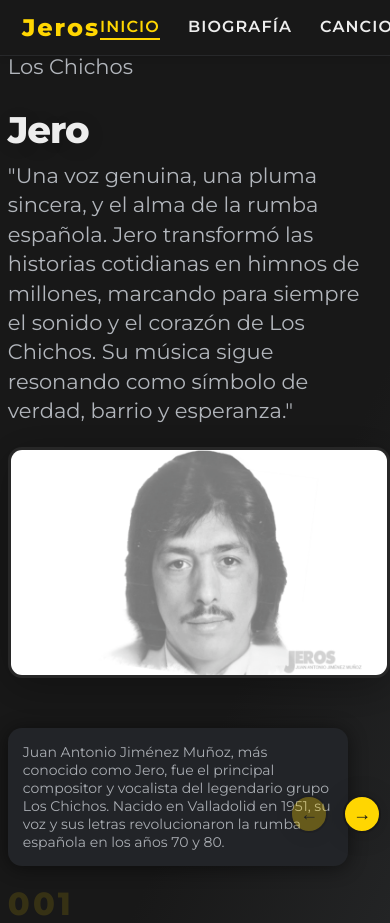
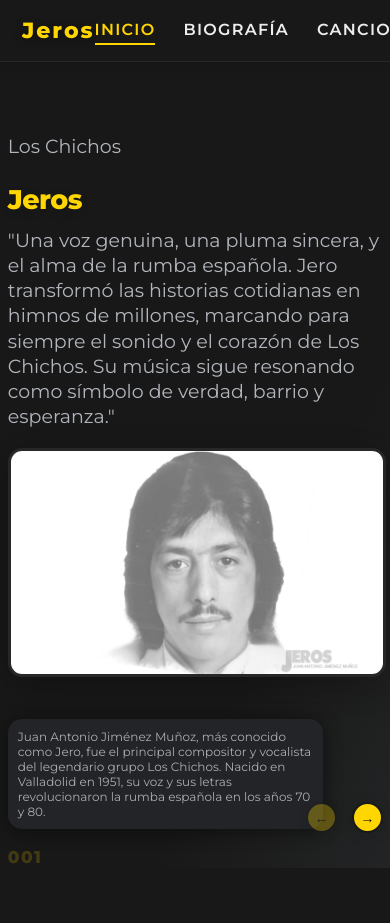
Before and after one commit to albertofernandez008/Jero-Biograf-a, a plain HTML site: page index.html in a window 390 px wide. After the commit the page ends 868 px from the top, so only its background shows below. Drawn offline with Linux system fonts and the light colour scheme.

Commit message:
Update index.html

```diff
--- a/index.html
+++ b/index.html
@@ -4,7 +4,7 @@
   <meta charset="utf-8" />
   <meta name="viewport" content="width=device-width, initial-scale=1" />
   <title>Jero — Biografía · Los Chichos</title>
-  <meta name="description" content="Biografía de Jero (Juan Antonio Jiménez Muñoz), voz de Los Chichos, con navegación profesional, fotos, audio y datos históricos." />
+  <meta name="description" content="Biografía profesional de Jero con navegación elegante, sonido, imágenes y estructura moderna." />
   <!-- Montserrat Google Fonts -->
   <link rel="preconnect" href="https://fonts.googleapis.com">
   <link rel="preconnect" href="https://fonts.gstatic.com" crossorigin>
@@ -13,17 +13,17 @@
     :root{
       --bg: #181818;
       --card: #232529;
-      --card2: #16171a;
       --ink: #ededed;
       --muted: #b2b6bc;
       --accent: #ffd601;
       --line: #27282a;
       --radius: 14px;
-      --header: 56px;
+      --header: 62px;
+      --spacing: 36px;
     }
     *{box-sizing:border-box;}
     html, body {margin:0; padding:0; background:var(--bg); color:var(--ink); font-family:'Montserrat',Arial,sans-serif;}
-    body {min-height:100vh;}
+    body {min-height:100vh; background:var(--bg);}
     a{color:var(--accent); text-decoration:none; transition:color.2s;}
     a:hover {color:#fff;}
     .topbar {
@@ -32,23 +32,30 @@
       z-index:999;
       display:flex; align-items:center; justify-content:space-between; padding:0 22px;
     }
-    .brand { color:var(--accent); font-weight:800; font-size:24px; letter-spacing:.08em;}
+    .brand {
+      color:var(--accent);
+      font-weight:800;
+      font-size:22px;
+      letter-spacing:.09em;
+      text-shadow:0 1px 8px #0007;
+    }
     .nav { display:flex; gap:28px;}
     .nav a {
-      font-size:16px; color:var(--ink); text-decoration:none; letter-spacing:.07em; text-transform:uppercase;
-      padding:2px 0; font-weight:600; border-bottom:2px solid transparent; transition:border .2s, color .2s;
+      font-size:16px; color:var(--ink); text-decoration:none; letter-spacing:.08em; text-transform:uppercase;
+      padding:4px 0; font-weight:600; border-bottom:2px solid transparent; transition:border .2s, color .2s;
     }
     .nav a.active, .nav a:hover {color:var(--accent); border-bottom:2px solid var(--accent);}
     .search { color:var(--muted); font-size:15px; font-weight:500;}
     .main-container {
       width:100vw; min-height:100vh;
-      padding-top:var(--header);
+      padding-top:calc(var(--header) + var(--spacing) + 10px); /* Encabezado + espacio superior */
       background:var(--bg);
       display:flex; flex-direction:column;
     }
+    .spacer {height:var(--spacing);background:var(--bg);}
     .section {
       display:none;
-      width:100%; min-height:calc(100vh - var(--header));
+      width:100%; min-height:calc(100vh - var(--header) - var(--spacing));
       animation:fadeIn .5s;
     }
     .section.active { display:block; }
@@ -58,58 +65,77 @@
     .section--portada {background:linear-gradient(115deg, var(--bg) 68%, #232425 100%);}
     .grid-portada {
       display:flex; flex-direction:column; align-items:start; justify-content:center;
-      padding: 0 8vw; min-height:70vh; margin-top:40px;
+      padding: 0 8vw; min-height:70vh; margin-top:20px;
     }
     .titulo-portada {
-      font-size:clamp(42px,8vw,115px); font-weight:800; color:var(--ink); line-height:1;
-      margin:-10px 0 13px 0; letter-spacing:-.03em; text-shadow:0 3px 32px #0001;
+      font-size:clamp(32px,7vw,54px);
+      font-weight:800;
+      color:var(--accent);
+      line-height:1.13;
+      margin:0 0 12px 0;
+      letter-spacing:-.02em;
+      text-shadow:0 3px 32px #0001;
     }
-    .sub-portada{
-      color:var(--muted); font-size:21px; margin-bottom:21px; max-width:52ch; min-height:48px; font-weight:400; line-height:1.4;
+    .sub-portada {
+      color:var(--muted);
+      font-size:19px;
+      margin-bottom:18px;
+      max-width:52ch;
+      min-height:33px;
+      font-weight:500;
+      line-height:1.33;
     }
-    .num-portada{
-      font-weight:700; font-size:32px; color:var(--accent); letter-spacing:.10em;
-      opacity:.13; padding:18px 0 0 0;
+    .num-portada {
+      font-weight:700; font-size:27px; color:var(--accent); letter-spacing:.09em;
+      opacity:.18; padding:18px 0 0 0;
     }
-    .foto-portada{
-      width:420px; max-width:99vw; height:auto; border-radius:var(--radius); margin:auto; align-self:center;
-      box-shadow:0 8px 44px rgba(0,0,0,0.3); filter:grayscale(.95) contrast(1.01);
-      background:var(--card2); border:3px solid var(--line); margin-bottom:32px;
+    .foto-portada {
+      width:370px; max-width:97vw; height:auto; border-radius:var(--radius);
+      margin:auto; align-self:center; box-shadow:0 8px 44px rgba(0,0,0,0.3); filter:grayscale(.95) contrast(1.01);
+      background:var(--card); border:3px solid var(--line); margin-bottom:28px;
     }
-    .card-lateral{
-      background:var(--card); border-radius:var(--radius); box-shadow:0 2px 20px #0008;
-      color:var(--muted); font-size:16px; padding:22px 18px; margin-top:18px; width:340px; max-width:92vw; word-break:break-word; opacity:.95;
+    .card-lateral {
+      background:var(--card);
+      border-radius:var(--radius);
+      box-shadow:0 2px 20px #0008;
+      color:var(--muted);
+      font-size:15px;
+      padding:14px 16px;
+      margin-top:14px; width:315px; max-width:91vw; word-break:break-word; opacity:.95;
     }
-    .title{font-size:clamp(30px,7vw,72px); font-weight:800; color:var(--accent); text-shadow:0 1px 6px #111a; margin-bottom:15px;}
-    .subtitle{ color:var(--muted); font-size:clamp(17px,2vw,21px); margin-bottom:20px;}
+    .title {font-size:clamp(24px,6vw,44px); font-weight:800; color:var(--accent); text-shadow:0 1px 6px #111a; margin-bottom:14px;}
+    .subtitle{ color:var(--muted); font-size:clamp(15px,2vw,20px); margin-bottom:16px;}
     h2.title, h2 {margin-bottom:12px;}
-    h3 {margin-top:28px; margin-bottom:16px;}
-    .img-responsive {max-width:95vw; width:100%; height:auto; margin:24px auto 18px auto; border-radius:13px; box-shadow:0 3px 28px 0 rgba(40,40,44,.21);}
-    .fragmento-audio {margin:18px auto 22px auto; background:rgba(35,35,40,.19); border-radius:15px; padding:14px 18px; max-width:420px; box-shadow:0 2px 10px rgba(0,0,0,.07);}
-    .fragmento-audio h4{margin:0 0 9px 0;color:var(--accent);}
-    audio{ width:100%; border-radius:10px;}
-    ul.copy li{margin-bottom:8px;}
+    h3 {margin-top:25px; margin-bottom:13px;}
+    .img-responsive {max-width:95vw; width:100%; height:auto; margin:20px auto 14px auto; border-radius:13px; box-shadow:0 3px 28px 0 rgba(40,40,44,.18);}
+    .fragmento-audio {margin:14px auto 18px auto; background:rgba(35,35,40,.18); border-radius:13px; padding:12px 13px; max-width:420px; box-shadow:0 2px 10px rgba(0,0,0,.08);}
+    .fragmento-audio h4{margin:0 0 7px 0;color:var(--accent); font-size:16px;}
+    audio{ width:100%; border-radius:9px;}
+    ul.copy li{margin-bottom:7px;}
     /* Flechas */
-    .arrow-nav{position:fixed; right:32px; bottom:38px; display:flex; gap:15px; z-index:10001;}
-    .arrow-btn{width:55px; height:55px; border-radius:50%; border:none; background:var(--accent); color:var(--bg); display:grid; place-items:center; font-size:29px; cursor:pointer; font-weight:800; box-shadow:0 2px 24px rgba(0,0,0,.17); border:2px solid #19191a; transition:transform .18s, background .25s;}
-    .arrow-btn:disabled{opacity:.31;pointer-events:none;}
+    .arrow-nav{position:fixed; right:19px; bottom:32px; display:flex; gap:15px; z-index:10001;}
+    .arrow-btn{width:48px; height:48px; border-radius:50%; border:none; background:var(--accent); color:var(--bg); display:grid; place-items:center; font-size:25px; cursor:pointer; font-weight:800; box-shadow:0 2px 15px rgba(0,0,0,.13); border:2px solid #19191a; transition:transform .18s, background .25s;}
+    .arrow-btn:disabled{opacity:.3;pointer-events:none;}
     .arrow-btn:hover{background:var(--ink);color:var(--bg);}
     @media (max-width:1000px){
       .grid-portada{padding:0 2vw;}
       .foto-portada{width:98vw;}
-      .card-lateral{font-size:14px; padding:15px;}
+      .card-lateral{font-size:13px; padding:13px;}
       .main-container, .section-content{padding:0;}
     }
     @media (max-width:700px){
+      .main-container{padding-top:calc(var(--header) + var(--spacing) / 1.5);}
       .section-content{padding:8px 1vw 28px 1vw; max-width:99vw;}
-      .arrow-nav{right:9px; bottom:11px;}
-      .arrow-btn{width:38px;height:38px;font-size:18px;}
+      .arrow-nav{right:7px; bottom:11px;}
+      .arrow-btn{width:31px;height:31px;font-size:14px;}
       .navbar{height:42px;}
       .nav-list li a{font-size:11px;}
-      .titulo-portada{font-size:clamp(18px,14vw,37px);}
-      .img-responsive{margin:10px 0;}
+      .titulo-portada{font-size:clamp(18px,14vw,27px);}
+      .img-responsive{margin:8px 0;}
       h3{margin-top:14px;}
-      .grid-portada{margin-top:16px;}
+      .grid-portada{margin-top:10px;}
+      .card-lateral{font-size:12px; padding:10px;}
+      .num-portada{font-size:17px;}
     }
   </style>
 </head>
@@ -126,12 +152,13 @@
     <div class="search">Buscar...</div>
   </div>
   <div class="main-container">
+    <div class="spacer"></div>
     <!-- Portada -->
     <section id="portada" class="section section--portada active" role="tabpanel">
       <div class="grid-portada">
-        <div style="margin-top:36px;">
+        <div style="margin-top:2px;">
           <div class="sub-portada">Los Chichos</div>
-          <div class="titulo-portada">Jero</div>
+          <div class="titulo-portada">Jeros</div>
         </div>
         <div class="sub-portada">"Una voz genuina, una pluma sincera, y el alma de la rumba española. Jero transformó las historias cotidianas en himnos de millones, marcando para siempre el sonido y el corazón de Los Chichos. Su música sigue resonando como símbolo de verdad, barrio y esperanza."</div>
         <img src="assets/images/Jeros-1024x614_resized.png" alt="Jero retrato" class="foto-portada" />
```
